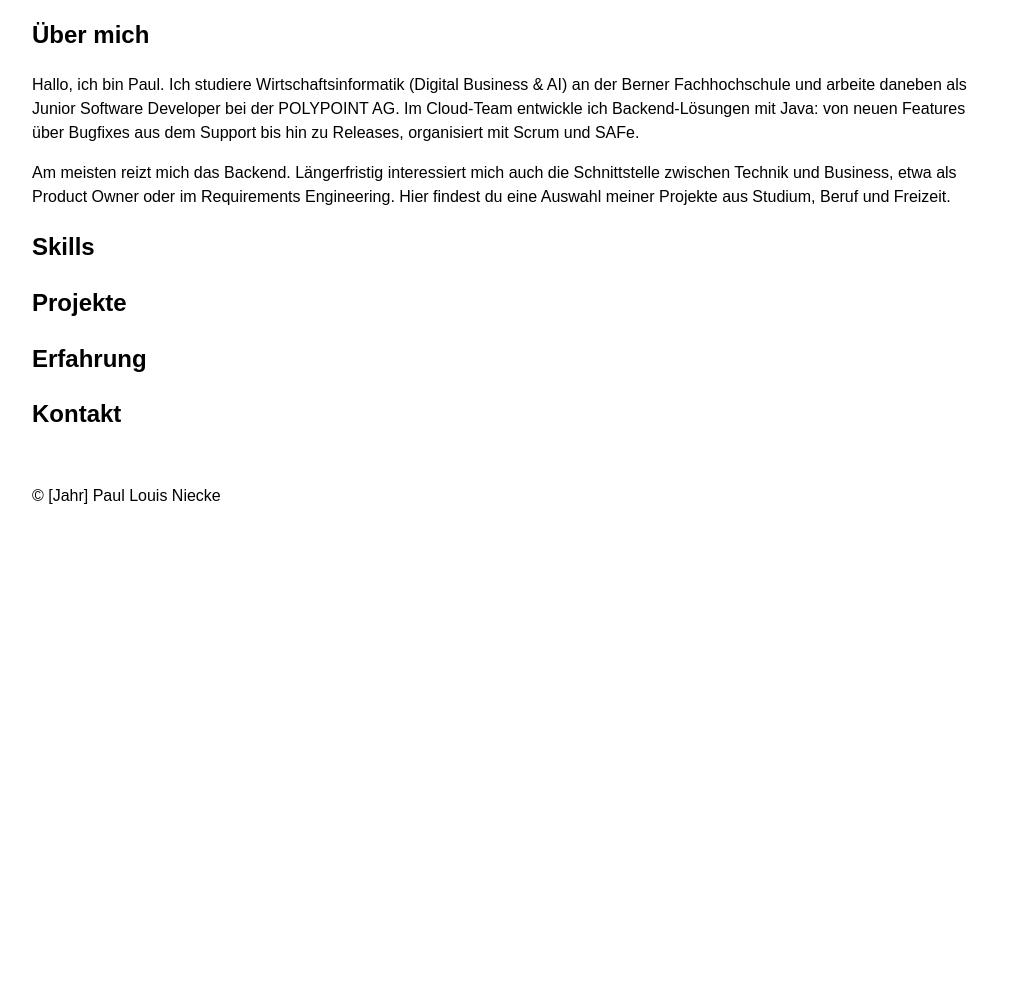
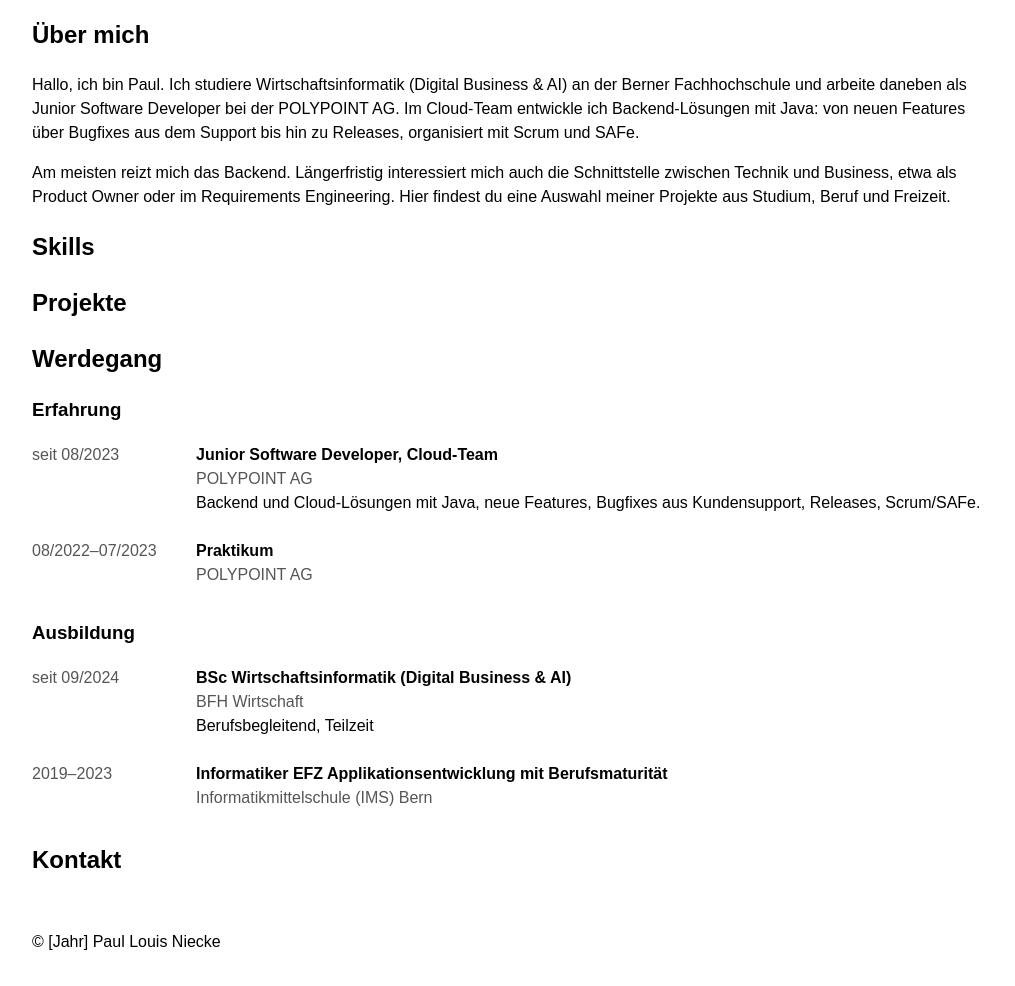
Before and after one commit to pniecke/portfolio-page, a plain HTML site: page index.html in a window 1280 px wide. Shown: the part 71-1057 px from the top of the page, without its empty margins (132-1147 px from the left). Before the commit the page ends 800 px from the top, so only its background shows below. Drawn offline with Linux system fonts and the light colour scheme.

Commit message:
Add experience section with timeline layout

```diff
--- a/css/styles.css
+++ b/css/styles.css
@@ -52,7 +52,38 @@ footer {
     padding: 16px 24px;
 }
 
+.timeline {
+    margin: 0 0 32px;
+    padding: 0;
+    list-style: none;
+}
+
+.timeline-item {
+    display: grid;
+    grid-template-columns: 140px 1fr;
+    gap: 4px 24px;
+    margin-bottom: 24px;
+}
+
+.timeline-item p,
+.timeline-title {
+    margin: 0;
+}
+
+.timeline-period,
+.timeline-place {
+    color: #555555;
+}
+
+.timeline-title {
+    font-size: 1rem;
+}
+
 @media (max-width: 600px) {
+    .timeline-item {
+        grid-template-columns: 1fr;
+    }
+
     header {
         flex-direction: column;
         align-items: flex-start;
--- a/index.html
+++ b/index.html
@@ -15,7 +15,7 @@
                 <li><a href="#about">Über mich</a></li>
                 <li><a href="#skills">Skills</a></li>
                 <li><a href="#projects">Projekte</a></li>
-                <li><a href="#experience">Erfahrung</a></li>
+                <li><a href="#experience">Werdegang</a></li>
                 <li><a href="#contact">Kontakt</a></li>
             </ul>
         </nav>
@@ -37,7 +37,45 @@
         </section>
 
         <section id="experience">
-            <h2>Erfahrung</h2>
+            <h2>Werdegang</h2>
+
+            <h3>Erfahrung</h3>
+            <ul class="timeline">
+                <li class="timeline-item">
+                    <p class="timeline-period">seit 08/2023</p>
+                    <div>
+                        <h4 class="timeline-title">Junior Software Developer, Cloud-Team</h4>
+                        <p class="timeline-place">POLYPOINT AG</p>
+                        <p>Backend und Cloud-Lösungen mit Java, neue Features, Bugfixes aus Kundensupport, Releases, Scrum/SAFe.</p>
+                    </div>
+                </li>
+                <li class="timeline-item">
+                    <p class="timeline-period">08/2022–07/2023</p>
+                    <div>
+                        <h4 class="timeline-title">Praktikum</h4>
+                        <p class="timeline-place">POLYPOINT AG</p>
+                    </div>
+                </li>
+            </ul>
+
+            <h3>Ausbildung</h3>
+            <ul class="timeline">
+                <li class="timeline-item">
+                    <p class="timeline-period">seit 09/2024</p>
+                    <div>
+                        <h4 class="timeline-title">BSc Wirtschaftsinformatik (Digital Business &amp; AI)</h4>
+                        <p class="timeline-place">BFH Wirtschaft</p>
+                        <p>Berufsbegleitend, Teilzeit</p>
+                    </div>
+                </li>
+                <li class="timeline-item">
+                    <p class="timeline-period">2019–2023</p>
+                    <div>
+                        <h4 class="timeline-title">Informatiker EFZ Applikationsentwicklung mit Berufsmaturität</h4>
+                        <p class="timeline-place">Informatikmittelschule (IMS) Bern</p>
+                    </div>
+                </li>
+            </ul>
         </section>
 
         <section id="contact">
```
